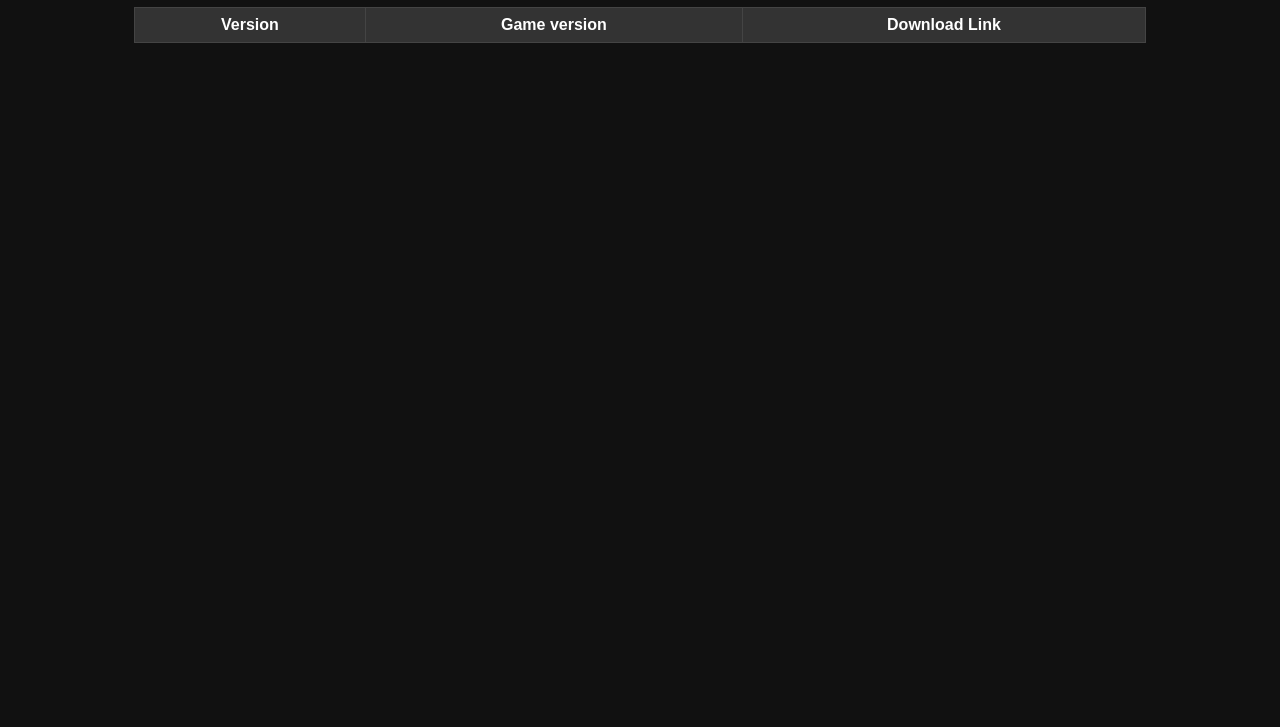
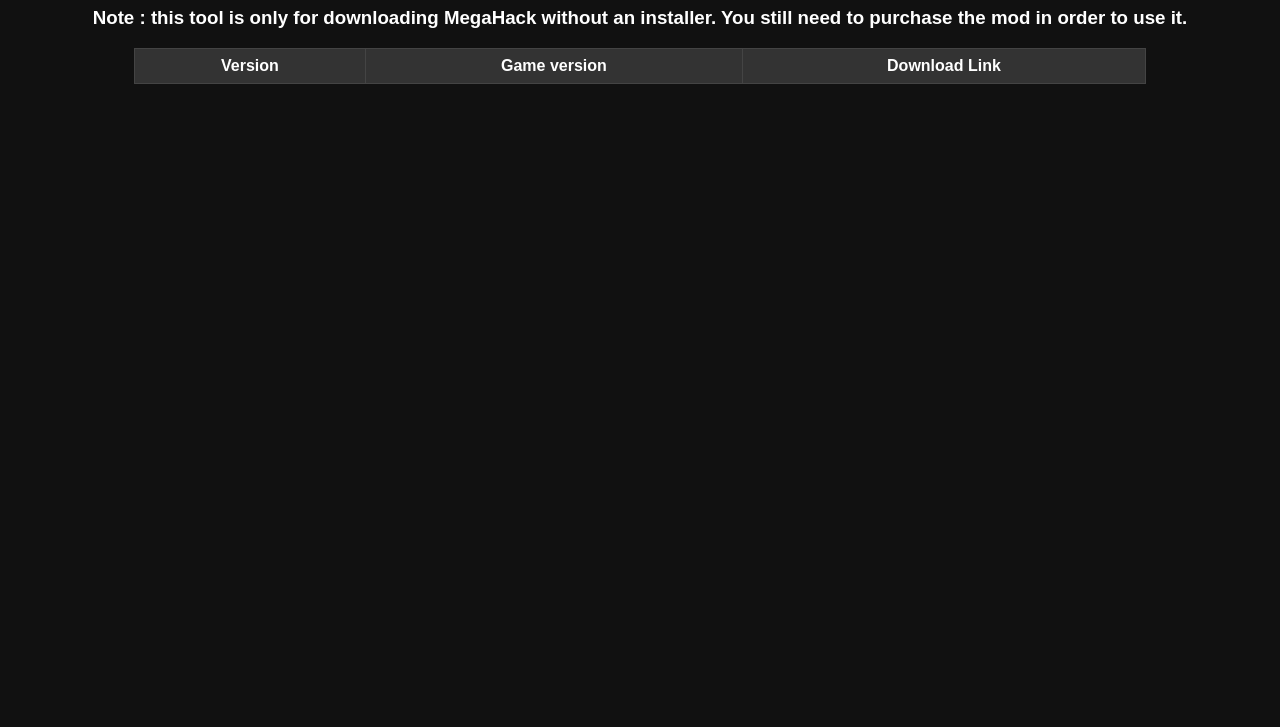
Before and after one commit to thelazycat2011/megahackdownloader, a plain HTML site: page index.html in a window 1280 px wide. Shown: the part 73-800 px from the top of the page. Drawn offline with Linux system fonts and the light colour scheme; no server answers.

Commit message:
Add disclaimer about MegaHack usage
Added a note about purchasing the mod for MegaHack.

```diff
--- a/index.html
+++ b/index.html
@@ -36,6 +36,7 @@
 </head>
 <body>
 <h1>MegaHackDownloader</h1>
+<h3>Note : this tool is only for downloading MegaHack without an installer. You still need to purchase the mod in order to use it.</h3>
 <table id="downloadlist">
 <tr>
 <th>Version</th>
```
